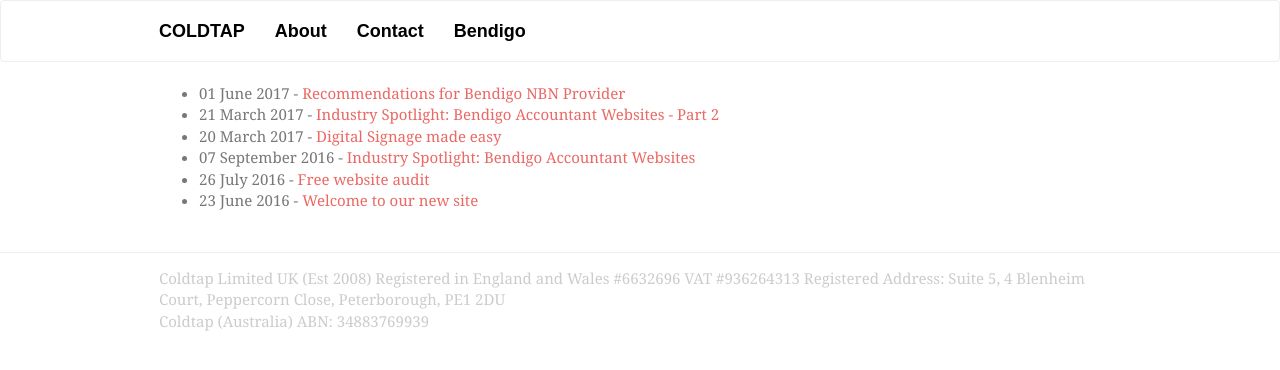
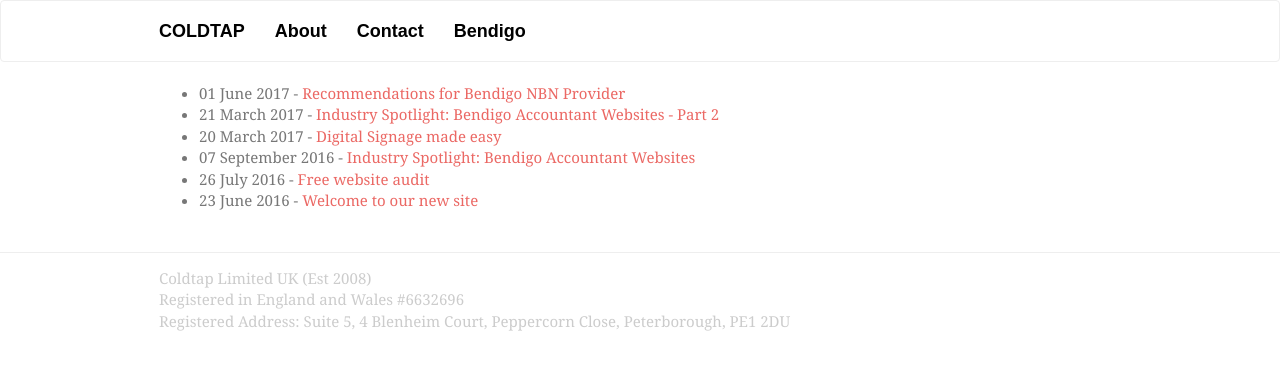
Before and after one commit to davewasthere/coldtap, a Jekyll site: the page built from index.html, in a window 1280 px wide. Shown: the top 370 px of the page. Built offline with Jekyll 4.4.1, drawn with Linux system fonts in a browser that asks for light colours; some web fonts are replaced.

Commit message:
tidy up footer

```diff
--- a/_layouts/layout.html
+++ b/_layouts/layout.html
@@ -51,8 +51,7 @@
 
     <footer>
         <div class="container-fluid container-max-width">
-            <div>Coldtap Limited UK (Est 2008) Registered in England and Wales #6632696 VAT #936264313 Registered Address: Suite 5, 4 Blenheim Court, Peppercorn Close, Peterborough, PE1 2DU</div>
-            <div>Coldtap (Australia) ABN: 34883769939</div>
+            <div>Coldtap Limited UK (Est 2008)</div><div>Registered in England and Wales #6632696</div><div>Registered Address: Suite 5, 4 Blenheim Court, Peppercorn Close, Peterborough, PE1 2DU</div>
         </div>
     </footer>
 
```
Also changed, not shown: 1 other file.
